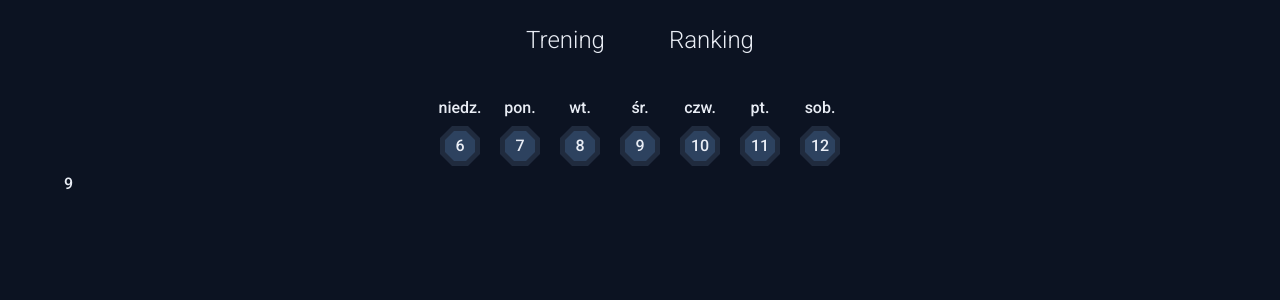
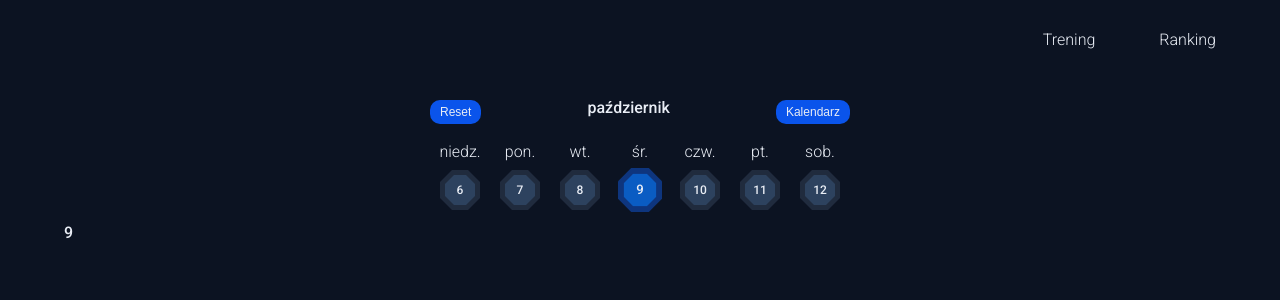
Before and after one commit to QuSZo/GymAppFrontend, a Next.js app in the folder gym-app/: page / in a window 1280 px wide. Shown: the top 300 px of the page. Built offline with nearby package versions, Linux system fonts and the light colour scheme.

Commit message:
Weekly day picker component working

```diff
--- /dev/null
+++ b/gym-app/src/common/components/Button.module.scss
@@ -0,0 +1,16 @@
+@import "@/styles/variables.module";
+
+.buttonContainer {
+  border: 0;
+  padding: 5px 10px;
+  background-color: $color-blue;
+  border-radius: 10px;
+  color: $color-text;
+  font-weight: nth($font-tiny, 1);
+  font-size: nth($font-tiny, 2);
+
+  &:hover {
+    cursor: pointer;
+    background-color: $color-blue-hover;
+  }
+}
--- /dev/null
+++ b/gym-app/src/common/components/Button.tsx
@@ -0,0 +1,15 @@
+import styles from "./Button.module.scss";
+import { cn } from "@/utils/className";
+
+export default function Button(
+  props: React.ButtonHTMLAttributes<HTMLButtonElement>,
+) {
+  return (
+    <button
+      className={cn(styles.buttonContainer, props.className)}
+      onClick={props.onClick}
+    >
+      {props.children}
+    </button>
+  );
+}
--- a/gym-app/src/common/components/DayElement.module.scss
+++ b/gym-app/src/common/components/DayElement.module.scss
@@ -7,7 +7,20 @@
   gap: 10px;
   width: $width-day-element;
 
+  .mainDate {
+    font-weight: nth($font-small, 1);
+    font-size: nth($font-small, 2);
+  }
+
   .mainShield {
+    &:hover {
+      filter: brightness(115%);
+      cursor: pointer;
+      .mainShieldContent {
+        filter: brightness(115%);
+        cursor: pointer;
+      }
+    }
     border: 0;
     padding: 0;
     color: inherit;
@@ -18,6 +31,8 @@
     background-color: $color-primary;
     height: 40px;
     aspect-ratio: 1;
+    font-weight: nth($font-tiny, 1);
+    font-size: nth($font-tiny, 2);
     clip-path: polygon(
       30% 0%,
       70% 0%,
@@ -28,6 +43,11 @@
       0% 70%,
       0% 30%
     );
+
+    &.mainShieldSelected {
+      background-color: #0e357e;
+      transform: scale(1.1);
+    }
 
     .mainShieldContent {
       display: flex;
@@ -46,14 +66,9 @@
         0% 70%,
         0% 30%
       );
-    }
 
-    &:hover {
-      background-color: blueviolet;
-      cursor: pointer;
-      .mainShieldContent {
-        background-color: blueviolet;
-        cursor: pointer;
+      &.mainShieldContentSelected {
+        background-color: #0a5cc3;
       }
     }
   }
--- a/gym-app/src/common/components/DayElement.tsx
+++ b/gym-app/src/common/components/DayElement.tsx
@@ -1,21 +1,33 @@
 "use client";
 
 import styles from "./DayElement.module.scss";
+import { cn } from "@/utils/className";
 
 type DayElementProps = {
   onClick: (date: Date) => void;
   date: Date;
+  selected: boolean;
 };
 
 export default function DayElement(props: DayElementProps) {
   return (
     <div className={styles.main}>
-      <p>{props.date.toLocaleDateString("pl-PL", { weekday: "short" })}</p>
+      <p className={styles.mainDate}>
+        {props.date.toLocaleDateString("pl-PL", { weekday: "short" })}
+      </p>
       <button
         onClick={() => props.onClick(props.date)}
-        className={styles.mainShield}
+        className={cn(
+          styles.mainShield,
+          props.selected ? styles.mainShieldSelected : undefined,
+        )}
       >
-        <div className={styles.mainShieldContent}>
+        <div
+          className={cn(
+            styles.mainShieldContent,
+            props.selected ? styles.mainShieldContentSelected : undefined,
+          )}
+        >
           <p>{props.date.getDate()}</p>
         </div>
       </button>
--- a/gym-app/src/common/components/DayPicker.module.scss
+++ b/gym-app/src/common/components/DayPicker.module.scss
@@ -2,18 +2,31 @@
 
 .main {
   display: flex;
-  justify-content: center;
+  position: relative;
+  flex-direction: column;
+  align-items: center;
   background-color: $color-secondary;
+  gap: 20px;
+
+  .mainOptions {
+    display: flex;
+    justify-content: space-between;
+    width: calc($width-day-element * 7);
+
+    .buttonHidden {
+      visibility: hidden;
+    }
+  }
 
   .mainWrapper {
     display: flex;
     justify-content: center;
     width: calc($width-day-element * 7);
     overflow: hidden;
-  }
+    padding-bottom: 5px;
 
-  .mainWrapperFloating {
-    display: flex;
-    transition: translate 0.5s ease-in-out;
+    .mainWrapperFloating {
+      display: flex;
+    }
   }
 }
--- a/gym-app/src/common/components/DayPicker.tsx
+++ b/gym-app/src/common/components/DayPicker.tsx
@@ -3,8 +3,8 @@
 import styles from "./DayPicker.module.scss";
 import DayElement from "@/common/components/DayElement";
 import { cn } from "@/utils/className";
-import { useMemo, useRef, useState } from "react";
 import { useDayPicker } from "@/common/components/useDayPicker";
+import Button from "@/common/components/Button";
 
 type DayPickerProps = {
   date: Date;
@@ -13,23 +13,31 @@ type DayPickerProps = {
 };
 
 export default function DayPicker(props: DayPickerProps) {
-  const { move, transition, dates, prevDateRef } = useDayPicker(props.date);
+  const { move, transition, datesWithSelect, prevDateRef } = useDayPicker(
+    props.date,
+  );
 
   return (
     <div className={cn(styles.main, props.className)}>
+      <div className={styles.mainOptions}>
+        <Button className={false ? styles.buttonHidden : ""}>Reset</Button>
+        <p>{props.date.toLocaleDateString("pl-PL", { month: "long" })}</p>
+        <Button>Kalendarz</Button>
+      </div>
       <div className={styles.mainWrapper}>
         <div
           className={styles.mainWrapperFloating}
           style={{ translate: move, transition: transition }}
         >
-          {dates.map((date, index) => (
+          {datesWithSelect.map((dateWithSelect, index) => (
             <DayElement
+              key={index}
               onClick={(date) => {
                 prevDateRef.current = props.date;
                 props.onClick(date);
               }}
-              key={index}
-              date={date}
+              date={dateWithSelect.date}
+              selected={dateWithSelect.selected}
             />
           ))}
         </div>
--- a/gym-app/src/common/components/Menu.module.scss
+++ b/gym-app/src/common/components/Menu.module.scss
@@ -3,18 +3,19 @@
 .menu {
   display: flex;
   align-items: center;
-  justify-content: center;
+  justify-content: right;
   position: sticky;
   top: 0;
   background-color: $color-secondary;
   list-style: none;
   gap: 5vw;
   height: $height-navigation;
+  padding: 0 5vw;
 
   .menuItem a {
     color: $color-text;
-    font-weight: nth($font-normal, 1);
-    font-size: nth($font-normal, 2);
+    font-weight: nth($font-small, 1);
+    font-size: nth($font-small, 2);
     text-decoration: none;
 
     &:hover {
--- a/gym-app/src/common/components/useDayPicker.ts
+++ b/gym-app/src/common/components/useDayPicker.ts
@@ -1,6 +1,13 @@
 import { useMemo, useRef, useState } from "react";
 
-function generateDates(currentDate: Date): Date[] {
+type DateWithSelect = {
+  date: Date;
+  selected: boolean;
+};
+
+const TRANSITION_STYLE = "translate 0.5s ease-in-out";
+
+function generateDatesWithSelect(currentDate: Date): DateWithSelect[] {
   const currentDateTemp = new Date(currentDate);
   const firstDay = new Date(
     currentDateTemp.setDate(currentDateTemp.getDate() - 6),
@@ -9,46 +16,46 @@ function generateDates(currentDate: Date): Date[] {
     currentDateTemp.setDate(currentDateTemp.getDate() + 12),
   );
 
-  const dates: Date[] = [];
+  const dates: DateWithSelect[] = [];
   while (firstDay <= lastDay) {
-    dates.push(new Date(firstDay));
+    dates.push({
+      date: new Date(firstDay),
+      selected: firstDay.getTime() == currentDate.getTime(),
+    });
     firstDay.setDate(firstDay.getDate() + 1);
   }
 
   return dates;
 }
 
-function translateValue(currentDate: Date, prevDate: Date) {
+function translateValue(currentDate: Date, prevDate: Date): number {
   const dayElementWidth = 60;
-  const fromMillisecondsToDaysMultiplier = 1000 * 60 * 60 * 24;
-  return (
-    ((currentDate - prevDate) / fromMillisecondsToDaysMultiplier) *
-    dayElementWidth
-  );
+  const millisecondsInDay = 1000 * 60 * 60 * 24;
+  const daysDifference =
+    (currentDate.getTime() - prevDate.getTime()) / millisecondsInDay;
+  return daysDifference * dayElementWidth;
 }
 
 export function useDayPicker(currentDate: Date) {
   const prevDateRef = useRef(currentDate);
-  const [move, setMove] = useState("0px 0");
+  const [move, setMove] = useState("0");
   const [transition, setTransition] = useState("none");
 
-  const dates = generateDates(currentDate);
+  const datesWithSelect = generateDatesWithSelect(currentDate);
 
   useMemo(() => {
-    setMove(
-      `${((currentDate - prevDateRef.current) / (1000 * 60 * 60 * 24)) * 60}px 0`,
-    );
+    setMove(`${translateValue(currentDate, prevDateRef.current)}px 0`);
     setTransition("none");
     setTimeout(() => {
-      setMove("0px 0");
-      setTransition("translate 0.5s ease-in-out");
+      setMove("0");
+      setTransition(TRANSITION_STYLE);
     }, 1);
   }, [currentDate]);
 
   return {
     move,
     transition,
-    dates,
+    datesWithSelect,
     prevDateRef,
   };
 }
--- a/gym-app/src/styles/variables.module.scss
+++ b/gym-app/src/styles/variables.module.scss
@@ -3,12 +3,15 @@ $color-secondary: #0c1322;
 $color-border: #2d425f;
 $color-text: #e9edf5;
 $color-text-accent: #a3b9d6;
+$color-blue: #0a54eb;
+$color-blue-hover: #116bff;
 
 $font-ultra: 100 54px;
 $font-header: 500 32px;
 $font-normal: 300 24px;
 $font-medium: 300 18px;
-$font-small: 100 16px;
+$font-small: 300 16px;
+$font-tiny: 500 12px;
 
 $height-navigation: 10vh;
 $width-day-element: 60px;
```
